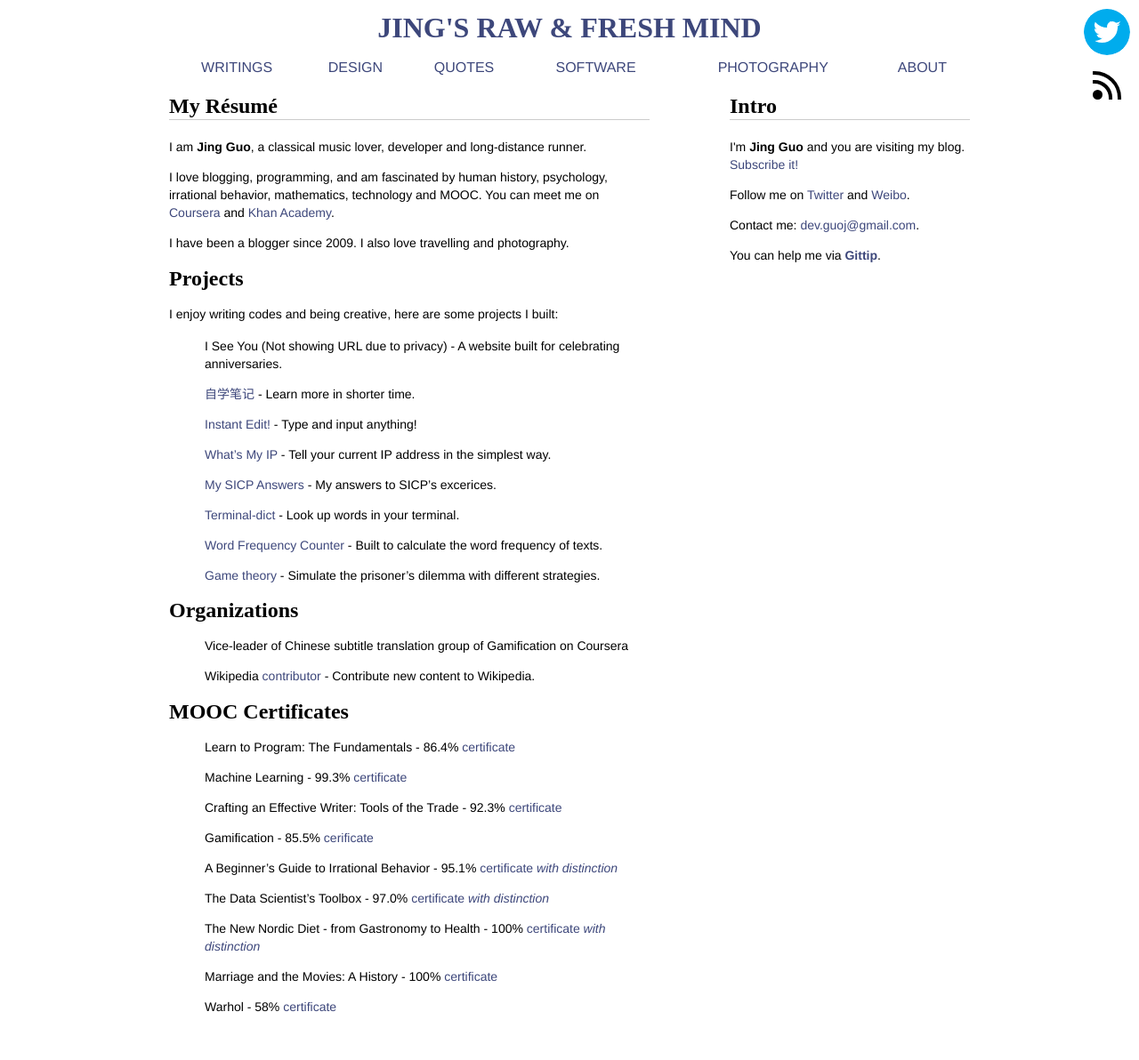
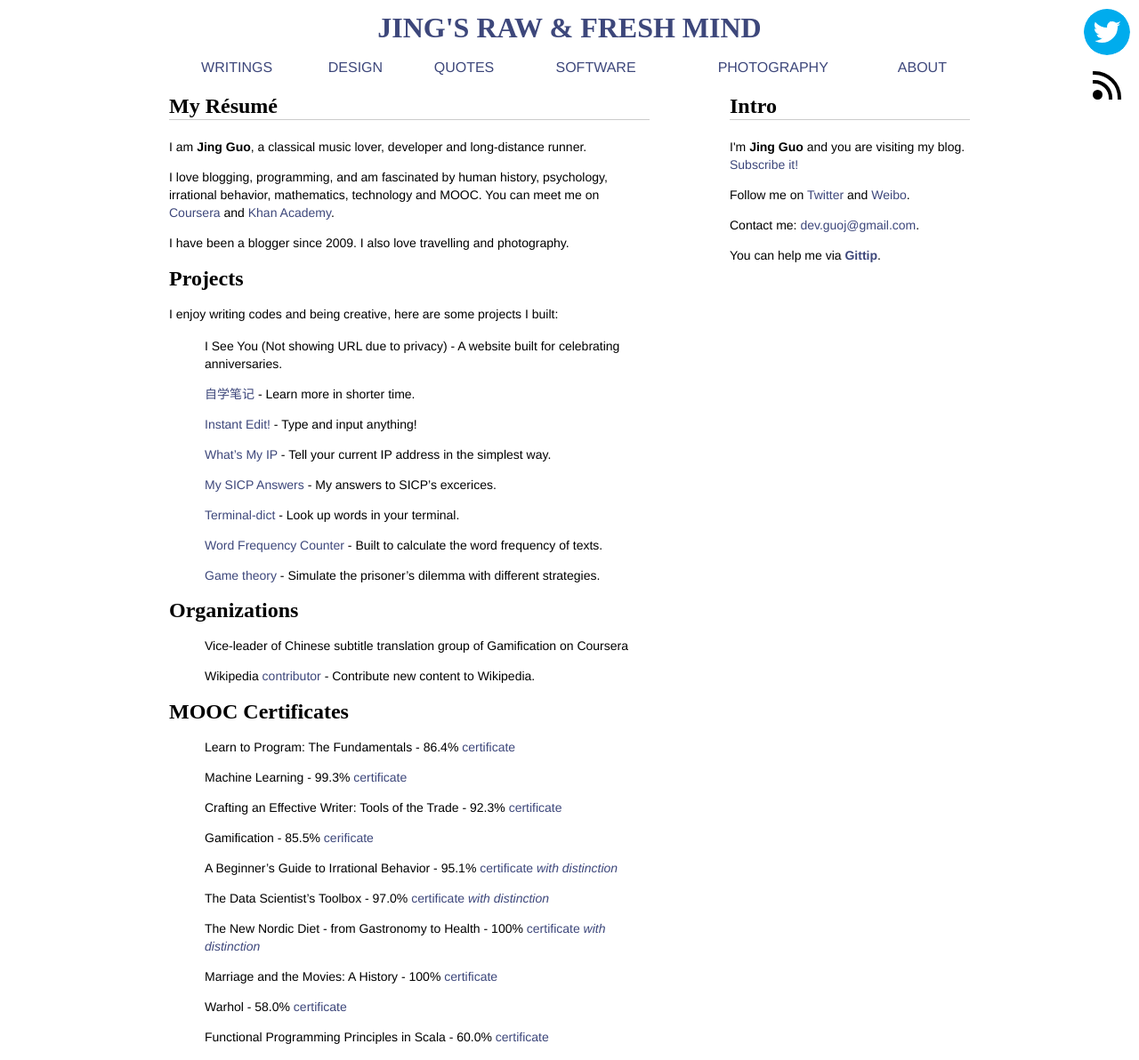
Before and after one commit to guojing0/guojing0.github.io, a Jekyll site: the page built from about-me.md, in a window 1280 px wide. Shown: the whole page at 89% size. Built offline with Jekyll 4.4.1, drawn with Linux system fonts in a browser that asks for light colours; Markdown is read by kramdown in place of the engine named in the settings; before the commit the page ends 1158 px from its top, so only the background shows below that.

Commit message:
scala certificate

```diff
--- a/about-me.md
+++ b/about-me.md
@@ -56,4 +56,6 @@
 
 * Marriage and the Movies: A History - 100% [certificate](/images/coursera-marriage.pdf)
 
-* Warhol - 58% [certificate](/images/coursera-warhol.pdf)
+* Warhol - 58.0% [certificate](/images/coursera-warhol.pdf)
+
+* Functional Programming Principles in Scala - 60.0% [certificate](/images/coursera-scala.pdf)
```
Also changed, not shown: 1 other file.
